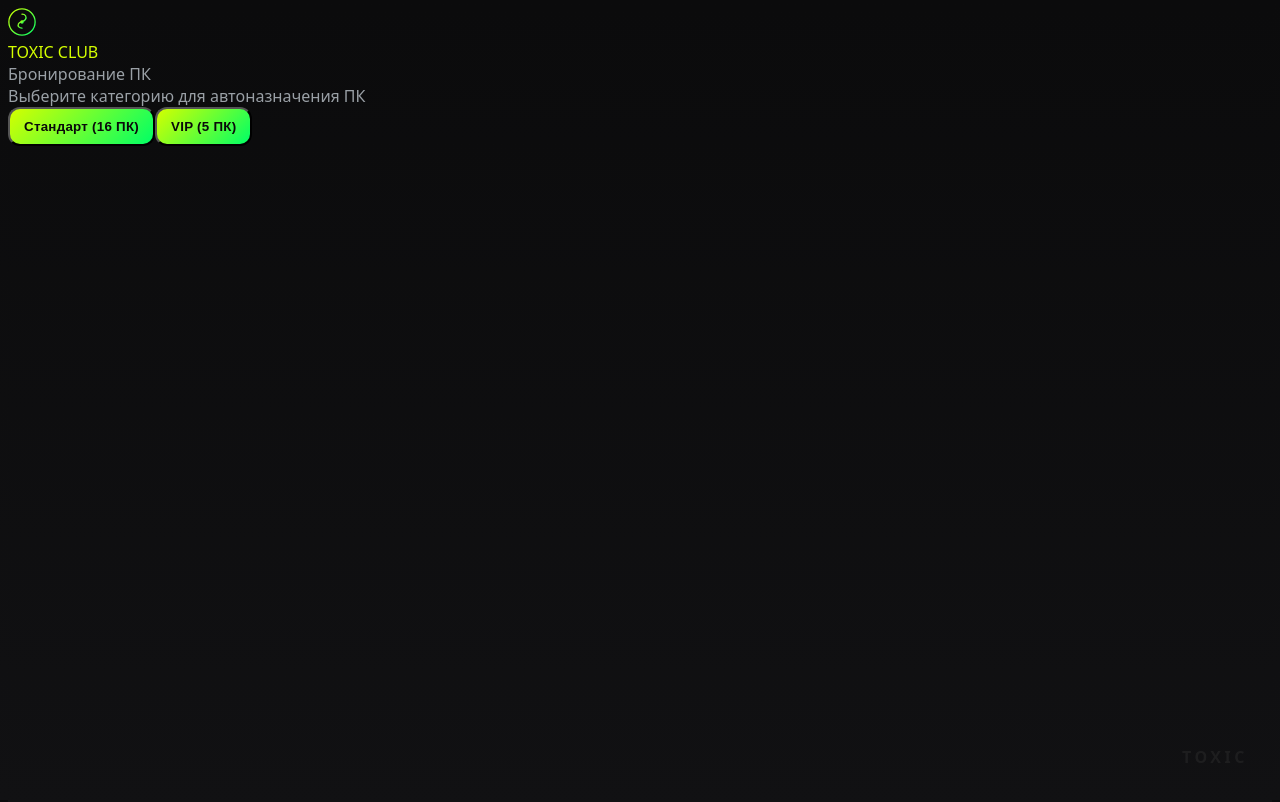
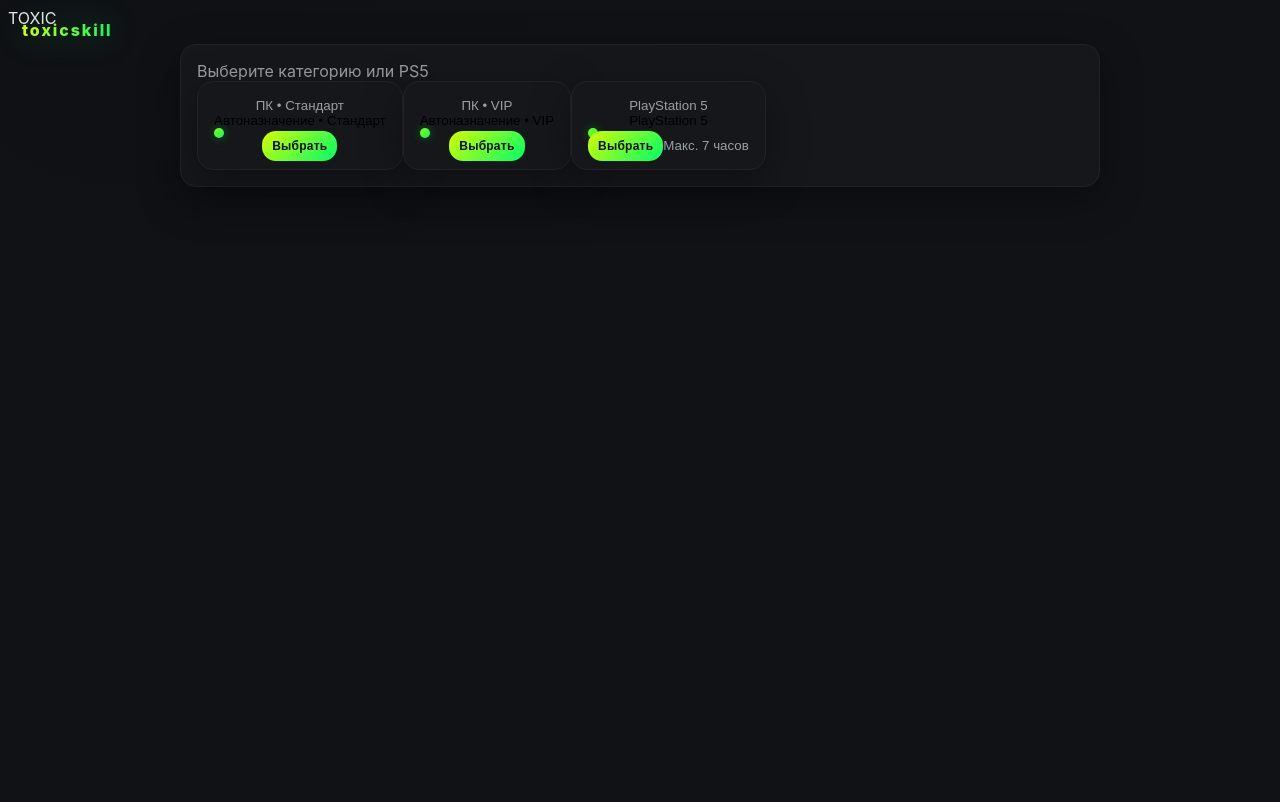
Before and after one commit to elb00407/toxic-club-webapp, a Next.js app: page /webapp in a window 1280 px wide. Shown: the top 802 px of the page. Built offline with nearby package versions, Linux system fonts and the light colour scheme.

Commit message:
UI overhaul: premium design, PS5 support, animated slider & calendar

```diff
--- a/app/globals.css
+++ b/app/globals.css
@@ -1,44 +1,71 @@
 :root {
-  --bg-0: #0b0b0c;
-  --bg-1: #111113;
+  --bg-0: #0a0b0d;
+  --bg-1: #101215;
   --text: #e7e7e7;
   --muted: #9aa0a6;
-  --accent-1: #d4ff00;
-  --accent-2: #00ff66;
+  --neon-1: #d4ff00;
+  --neon-2: #00ff66;
+  --danger: #ff5a5a;
+  --card: #15171a;
+  --border: #202228;
 }
 
 html, body {
   height: 100%;
-  background: linear-gradient(180deg, var(--bg-0), var(--bg-1));
+  background: radial-gradient(1000px at 10% -10%, #0f1114 0%, var(--bg-1) 60%), linear-gradient(180deg, var(--bg-0), var(--bg-1));
   color: var(--text);
-  font-family: ui-sans-serif, system-ui, -apple-system, Segoe UI, Roboto, Ubuntu, Cantarell, "Noto Sans", "Helvetica Neue", Arial;
+  font-family: Inter, ui-sans-serif, system-ui, -apple-system, Segoe UI, Roboto;
+}
+
+.container { max-width: 920px; margin: 0 auto; padding: 16px; }
+
+.card {
+  background: var(--card);
+  border: 1px solid var(--border);
+  border-radius: 16px;
+  padding: 16px;
+  box-shadow: 0 12px 40px rgba(0,0,0,.35);
 }
 
 .tox-button {
-  background: linear-gradient(135deg, var(--accent-1), var(--accent-2));
+  background: linear-gradient(135deg, var(--neon-1), var(--neon-2));
   color: #0a0a0a;
-  border-radius: 12px;
-  padding: 10px 14px;
+  border-radius: 14px;
+  padding: 12px 16px;
   font-weight: 700;
   letter-spacing: .02em;
-  transition: transform .12s ease, box-shadow .12s ease;
+  transition: transform .12s ease, box-shadow .12s ease, filter .12s ease;
 }
-.tox-button:hover { transform: translateY(-1px); box-shadow: 0 10px 24px rgba(0,255,102,.12); }
+.tox-button:hover { transform: translateY(-2px); box-shadow: 0 12px 28px rgba(0,255,102,.18); filter: brightness(1.02); }
+.tox-button:disabled { opacity: .5; cursor: not-allowed; }
 
-.tox-watermark {
-  position: fixed;
-  right: 2rem;
-  bottom: 2rem;
-  opacity: .06;
-  font-weight: 800;
-  letter-spacing: .22em;
-  user-select: none;
-  pointer-events: none;
+.tox-brand {
+  position: fixed; top: 20px; left: 22px; z-index: 50;
+  font-weight: 800; letter-spacing: .12em; text-transform: lowercase;
+  background: linear-gradient(90deg, var(--neon-1), var(--neon-2));
+  -webkit-background-clip: text; background-clip: text; color: transparent;
+  filter: drop-shadow(0 0 10px rgba(0,255,102,.25));
+}
+.tox-brand-animated { animation: glowPulse 3.6s ease-in-out infinite; }
+.tox-brand-static { animation: none; }
+@keyframes glowPulse {
+  0%,100% { filter: drop-shadow(0 0 6px rgba(0,255,102,.2)); }
+  50% { filter: drop-shadow(0 0 16px rgba(0,255,102,.35)); }
 }
 
-.card {
-  background: #161617;
-  border: 1px solid #1e1e20;
-  border-radius: 14px;
-  padding: 12px;
+/* Инпуты */
+.input {
+  background: #121317;
+  color: var(--text);
+  border: 1px solid var(--border);
+  border-radius: 12px;
+  padding: 10px 12px;
 }
+.input:focus { outline: none; border-color: var(--neon-2); box-shadow: 0 0 0 3px rgba(0,255,102,.15); }
+
+/* Мобильный адаптив */
+@media (max-width: 768px) {
+  .container { padding: 12px; }
+  .card { border-radius: 14px; padding: 14px; }
+  .tox-brand { font-size: 16px; }
+}
--- a/app/webapp/page.tsx
+++ b/app/webapp/page.tsx
@@ -1,37 +1,41 @@
 "use client";
-import Header from "@/components/Header";
 import WebAppShell from "@/components/WebAppShell";
-import CategoryPicker from "@/components/CategoryPicker";
+import PcCards from "@/components/PcCards";
 import BookingForm from "@/components/BookingForm";
 import { useState } from "react";
 
+type Picked = { pcId: string; platform: "PC" | "PS5" };
+
 export default function Page() {
-  const [pickedVip, setPickedVip] = useState<boolean | null>(null);
+  const [picked, setPicked] = useState<Picked | null>(null);
+
+  const items = [
+    { id: "std-auto", label: "Автоназначение • Стандарт", isVip: false, platform: "PC", status: "active" },
+    { id: "vip-auto", label: "Автоназначение • VIP", isVip: true, platform: "PC", status: "active" },
+    { id: "ps5-auto", label: "PlayStation 5", platform: "PS5", status: "active" },
+  ];
 
   return (
     <WebAppShell>
-      <Header subtitle="Бронирование ПК" />
-      <main className="px-4 py-3">
-        {pickedVip === null && (
-          <>
+      <main>
+        {!picked && (
+          <div className="card">
             <div className="text-sm mb-4" style={{ color: "#9aa0a6" }}>
-              Выберите категорию для автоназначения ПК
+              Выберите категорию или PS5
             </div>
-            <CategoryPicker onPick={(v) => setPickedVip(v)} />
-          </>
+            <PcCards
+              items={items}
+              onPick={(i) => setPicked({ pcId: i.id, platform: i.platform as "PC" | "PS5" })}
+            />
+          </div>
         )}
 
-        {pickedVip !== null && (
+        {picked && (
           <>
-            <div className="card mt-6">
-              <div className="text-sm mb-2" style={{ color: "#9aa0a6" }}>
-                Категория выбрана: {pickedVip ? "VIP" : "Стандарт"}
-              </div>
-              <BookingForm pcId={pickedVip ? "vip-auto" : "std-auto"} />
-            </div>
+            <BookingForm pcId={picked.pcId} platform={picked.platform} />
             <div className="mt-6">
-              <button className="tox-button" onClick={() => setPickedVip(null)}>
-                Вернуться к выбору категории
+              <button className="tox-button" onClick={() => setPicked(null)}>
+                Вернуться к выбору
               </button>
             </div>
           </>
--- a/components/BookingForm.tsx
+++ b/components/BookingForm.tsx
@@ -1,11 +1,12 @@
 "use client";
-import { useEffect, useState, useMemo } from "react";
+import { useEffect, useMemo, useState } from "react";
 import TimeRangeSlider from "./TimeRangeSlider";
 import Toast from "./Toast";
+import DatePicker from "./DatePicker";
 
 declare global { interface Window { Telegram?: any; } }
 
-export default function BookingForm({ pcId }: { pcId: string }) {
+export default function BookingForm({ pcId, platform = "PC" }: { pcId: string; platform?: "PC" | "PS5" }) {
   const [date, setDate] = useState<string>("");
   const [start, setStart] = useState<string>("");
   const [end, setEnd] = useState<string>("");
@@ -14,63 +15,50 @@
   const [busy, setBusy] = useState<{ startsAt: string; endsAt: string }[]>([]);
   const [toast, setToast] = useState<{ message: string; type: "success" | "error" } | null>(null);
 
-  // Получаем initData из Telegram WebApp
   useEffect(() => {
     const el = document.getElementById("__initData") as HTMLInputElement | null;
     setInitData(el?.value || "");
   }, []);
 
-  // Загружаем занятость при выборе даты
   useEffect(() => {
     if (pcId && date) {
       fetch(`/api/pcs/availability?pcId=${pcId}&date=${date}`)
-        .then(r => r.json())
-        .then(d => setBusy(d.busy || []))
+        .then((r) => r.json())
+        .then((d) => setBusy(d.busy || []))
         .catch(() => setBusy([]));
     }
   }, [pcId, date]);
 
-  // Проверка длительности
+  const maxHours = platform === "PS5" ? 7 : 12;
+
   const durationOk = useMemo(() => {
     if (!date || !start || !end) return false;
     const s = new Date(`${date}T${start}:00.000Z`).getTime();
     const e = new Date(`${date}T${end}:00.000Z`).getTime();
     const hours = (e - s) / (1000 * 60 * 60);
-    return hours >= 1 && hours <= 12;
-  }, [date, start, end]);
+    return hours >= 1 && hours <= maxHours;
+  }, [date, start, end, maxHours]);
 
   const submit = async () => {
-    if (!date || !start || !end) {
-      setToast({ message: "Выберите дату и время", type: "error" });
-      return;
-    }
+    if (!date || !start || !end) return setToast({ message: "Выберите дату и время", type: "error" });
+
     const s = new Date(`${date}T${start}:00.000Z`);
     const e = new Date(`${date}T${end}:00.000Z`);
-    if (e <= s) {
-      setToast({ message: "Конец должен быть позже начала", type: "error" });
-      return;
-    }
-    if (!durationOk) {
-      setToast({ message: "Минимум 1 час, максимум 12 часов", type: "error" });
-      return;
-    }
+    if (e <= s) return setToast({ message: "Конец должен быть позже начала", type: "error" });
+    if (!durationOk) return setToast({ message: `Минимум 1 час, максимум ${maxHours} часов`, type: "error" });
 
-    // Определяем endpoint: автоназначение или конкретный ПК
-    const endpoint = pcId === "vip-auto" || pcId === "std-auto"
-      ? "/api/auto/book"
-      : "/api/bookings/create";
-
+    const endpoint = pcId === "vip-auto" || pcId === "std-auto" ? "/api/auto/book" : "/api/bookings/create";
     const res = await fetch(endpoint, {
       method: "POST",
       headers: { "Content-Type": "application/json" },
       body: JSON.stringify({
         isVip: pcId === "vip-auto" ? true : pcId === "std-auto" ? false : undefined,
-        pcId: pcId.startsWith("pc-") ? pcId : undefined,
+        pcId: pcId.startsWith("pc-") || pcId.startsWith("ps5-") ? pcId : undefined,
         startsAt: s.toISOString(),
         endsAt: e.toISOString(),
         initData,
       }),
-    }).then(r => r.json());
+    }).then((r) => r.json());
 
     if (res.ok) {
       setToast({ message: `Бронь подтверждена: ${res.booking.id}`, type: "success" });
@@ -81,30 +69,37 @@
   };
 
   return (
-    <div className="mt-6 card">
-      <div className="text-xs mb-2" style={{ color: "#9aa0a6" }}>
-        Дата максимум на месяц вперёд:
+    <div className="card mt-6">
+      <div className="text-sm mb-4" style={{ color: "#9aa0a6" }}>
+        Платформа: {platform === "PS5" ? "PlayStation 5 (макс. 7 ч)" : "ПК"} • ID: {pcId}
       </div>
-      <input
-        type="date"
-        value={date}
-        onChange={(e) => setDate(e.target.value)}
-        className="px-3 py-2 rounded bg-[#161617] text-white mt-2"
-      />
 
-      {/* Анимированный ползунок времени с подсветкой занятости */}
-      <TimeRangeSlider
-        onChange={(s, e) => { setStart(s); setEnd(e); }}
-        busyRanges={busy}
-      />
+      <div className="grid md:grid-cols-2 gap-4">
+        <div>
+          <div className="text-xs mb-2" style={{ color: "#9aa0a6" }}>
+            Выберите дату:
+          </div>
+          <DatePicker value={date} onChange={setDate} />
+        </div>
+        <div>
+          <div className="text-xs mb-2" style={{ color: "#9aa0a6" }}>
+            Выберите время:
+          </div>
+          <TimeRangeSlider onChange={(s, e) => { setStart(s); setEnd(e); }} busyRanges={busy} maxHours={maxHours} />
+        </div>
+      </div>
 
-      <div className="mt-6">
+      <div className="mt-6 flex gap-10">
         <button className="tox-button" onClick={submit} disabled={!durationOk}>
           Подтвердить бронь
         </button>
+        {!durationOk && (
+          <div className="text-xs" style={{ color: "var(--danger)", alignSelf: "center" }}>
+            Минимум 1 час, максимум {maxHours} часов
+          </div>
+        )}
       </div>
 
-      {/* Уведомления */}
       {toast && <Toast message={toast.message} type={toast.type} />}
     </div>
   );
--- /dev/null
+++ b/components/DatePicker.tsx
@@ -0,0 +1,109 @@
+"use client";
+import { useEffect, useRef, useState } from "react";
+
+function toISO(date: Date) {
+  const y = date.getFullYear();
+  const m = String(date.getMonth() + 1).padStart(2, "0");
+  const d = String(date.getDate()).padStart(2, "0");
+  return `${y}-${m}-${d}`;
+}
+
+export default function DatePicker({
+  value,
+  onChange,
+  maxDaysAhead = 30,
+}: {
+  value: string;
+  onChange: (isoDate: string) => void;
+  maxDaysAhead?: number;
+}) {
+  const [open, setOpen] = useState(false);
+  const [current, setCurrent] = useState<Date>(value ? new Date(value) : new Date());
+  const ref = useRef<HTMLDivElement | null>(null);
+
+  useEffect(() => {
+    const handler = (e: MouseEvent) => {
+      if (ref.current && !ref.current.contains(e.target as Node)) setOpen(false);
+    };
+    document.addEventListener("mousedown", handler);
+    return () => document.removeEventListener("mousedown", handler);
+  }, []);
+
+  const firstDay = new Date(current.getFullYear(), current.getMonth(), 1);
+  const startWeekday = firstDay.getDay(); // 0 Sun
+  const daysInMonth = new Date(current.getFullYear(), current.getMonth() + 1, 0).getDate();
+
+  const today = new Date();
+  const maxDate = new Date(today);
+  maxDate.setDate(today.getDate() + maxDaysAhead);
+
+  const isDisabled = (d: Date) => d < new Date(today.toDateString()) || d > maxDate;
+
+  return (
+    <div className="relative" ref={ref}>
+      <button className="input w-full text-left" onClick={() => setOpen((o) => !o)}>
+        {value || "Выберите дату"}
+      </button>
+
+      {open && (
+        <div
+          className="absolute z-40 mt-2 card"
+          style={{ width: 300, animation: "fadeIn .15s ease" }}
+        >
+          <div className="flex items-center justify-between mb-3">
+            <button
+              className="tox-button"
+              onClick={() => setCurrent(new Date(current.getFullYear(), current.getMonth() - 1, 1))}
+              style={{ padding: "6px 10px", fontSize: 12 }}
+            >
+              ←
+            </button>
+            <div className="text-sm font-semibold">
+              {current.toLocaleString("ru-RU", { month: "long", year: "numeric" })}
+            </div>
+            <button
+              className="tox-button"
+              onClick={() => setCurrent(new Date(current.getFullYear(), current.getMonth() + 1, 1))}
+              style={{ padding: "6px 10px", fontSize: 12 }}
+            >
+              →
+            </button>
+          </div>
+          <div className="grid grid-cols-7 gap-2 text-center text-xs" style={{ color: "#9aa0a6" }}>
+            {["Пн","Вт","Ср","Чт","Пт","Сб","Вс"].map((d) => <div key={d}>{d}</div>)}
+          </div>
+          <div className="grid grid-cols-7 gap-2 mt-2">
+            {Array.from({ length: (startWeekday + 6) % 7 }).map((_, i) => (
+              <div key={`empty-${i}`} />
+            ))}
+            {Array.from({ length: daysInMonth }).map((_, i) => {
+              const date = new Date(current.getFullYear(), current.getMonth(), i + 1);
+              const disabled = isDisabled(date);
+              const active = value === toISO(date);
+              return (
+                <button
+                  key={i}
+                  className="input"
+                  disabled={disabled}
+                  onClick={() => {
+                    onChange(toISO(date));
+                    setOpen(false);
+                  }}
+                  style={{
+                    padding: "8px",
+                    borderRadius: 10,
+                    background: active ? "linear-gradient(135deg, var(--neon-1), var(--neon-2))" : "#121317",
+                    color: active ? "#0a0a0a" : "var(--text)",
+                    opacity: disabled ? .45 : 1,
+                  }}
+                >
+                  {i + 1}
+                </button>
+              );
+            })}
+          </div>
+        </div>
+      )}
+    </div>
+  );
+}
--- /dev/null
+++ b/components/PcCards.tsx
@@ -0,0 +1,53 @@
+"use client";
+
+type PcItem = { id: string; label: string; isVip?: boolean; platform: "PC" | "PS5"; status: "active" | "maintenance" };
+export default function PcCards({
+  items,
+  onPick,
+}: {
+  items: PcItem[];
+  onPick: (item: PcItem) => void;
+}) {
+  return (
+    <div className="grid gap-12 md:grid-cols-3 sm:grid-cols-2 grid-cols-1">
+      {items.map((i) => (
+        <button
+          key={i.id}
+          className="card text-left hover:translate-y-[-2px] transition-all duration-150"
+          onClick={() => onPick(i)}
+          disabled={i.status !== "active"}
+          style={{ opacity: i.status !== "active" ? 0.6 : 1 }}
+        >
+          <div className="flex items-center justify-between mb-8">
+            <div>
+              <div style={{ color: "#9aa0a6" }} className="text-xs">
+                {i.platform === "PC" ? (i.isVip ? "ПК • VIP" : "ПК • Стандарт") : "PlayStation 5"}
+              </div>
+              <div className="text-lg font-semibold mt-1">{i.label}</div>
+            </div>
+            <div
+              title={i.status}
+              style={{
+                width: 10,
+                height: 10,
+                borderRadius: 999,
+                background: i.status === "active" ? "linear-gradient(135deg,#8fff00,#00ff66)" : "#ff5a5a",
+                boxShadow: i.status === "active" ? "0 0 10px rgba(0,255,102,.35)" : "none",
+              }}
+            />
+          </div>
+          <div className="flex justify-between">
+            <span className="tox-button" style={{ fontSize: 12, padding: "8px 10px" }}>
+              Выбрать
+            </span>
+            {i.platform === "PS5" && (
+              <span className="text-xs" style={{ color: "#9aa0a6" }}>
+                Макс. 7 часов
+              </span>
+            )}
+          </div>
+        </button>
+      ))}
+    </div>
+  );
+}
--- a/components/WebAppShell.tsx
+++ b/components/WebAppShell.tsx
@@ -1,22 +1,22 @@
 "use client";
 import { useEffect, useState } from "react";
 
-declare global { interface Window { Telegram?: any; } }
-
 export default function WebAppShell({ children }: { children: React.ReactNode }) {
-  const [initData, setInitData] = useState<string>("");
-
+  const [isMobile, setIsMobile] = useState(false);
   useEffect(() => {
-    const tg = window.Telegram?.WebApp;
-    tg?.ready();
-    tg?.expand();
-    setInitData(tg?.initData || "");
+    const mq = window.matchMedia("(max-width: 768px)");
+    const update = () => setIsMobile(mq.matches);
+    update();
+    mq.addEventListener("change", update);
+    return () => mq.removeEventListener("change", update);
   }, []);
 
   return (
-    <div>
-      <input type="hidden" value={initData} id="__initData" />
-      {children}
+    <div className="min-h-screen">
+      <div className={`tox-brand ${isMobile ? "tox-brand-static" : "tox-brand-animated"}`}>
+        toxicskill
+      </div>
+      <div className="container">{children}</div>
     </div>
   );
 }
```
Also changed, not shown: app/page.tsx (+4 -17 lines), components/TimeRangeSlider.tsx (+65 -42 lines), components/Toast.tsx (+6 -4 lines).
